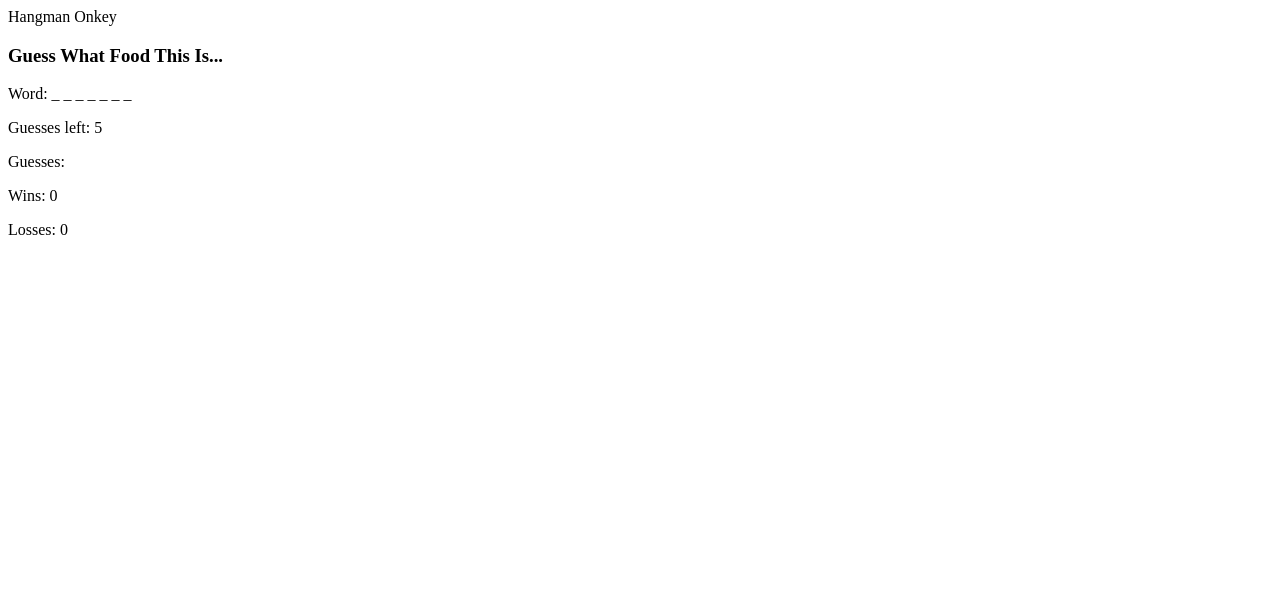
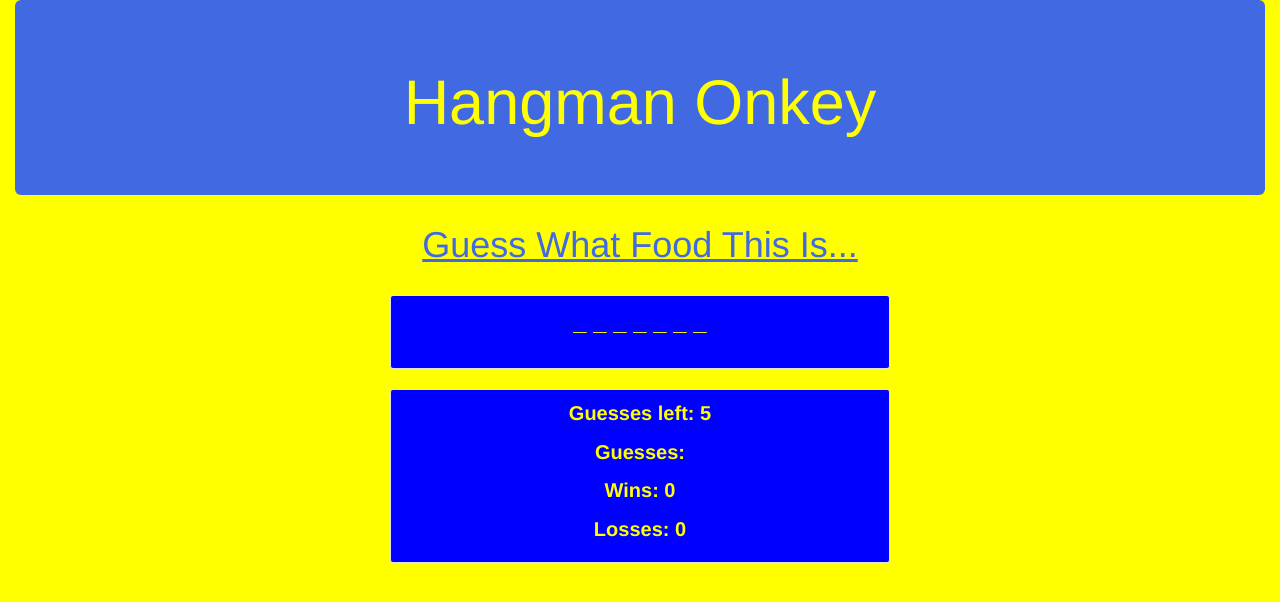
Before and after one commit to jjthom87/week-3-hangman, a plain HTML site: page assets/html/hangman.html in a window 1280 px wide. Drawn offline with nearby package versions, Linux system fonts and the light colour scheme.

Commit message:
styled, maybe some sleep now

```diff
--- /dev/null
+++ b/assets/css/style.css
@@ -0,0 +1,24 @@
+body{
+	background-color: yellow;
+}
+.gameTitle{
+	background-color: royalblue;
+	color: yellow;
+}
+#top{
+	font-size: 36px;
+	text-decoration: underline;
+	color: royalblue;
+}
+.wordWell{
+	width: 500px;
+	background-color: blue;
+	color: yellow;
+	font-weight: bold;
+}
+#word{
+	font-size: 24px;
+}
+#stats{
+	font-size: 20px;
+}
--- a/assets/html/hangman.html
+++ b/assets/html/hangman.html
@@ -3,16 +3,32 @@
         <title>Hangman</title>
         <script type="text/javascript" src="../javascript/jquery-2.2.4.min.js"></script>
         <script type="text/javascript" src="../javascript/game.js"></script>
+        <link rel="stylesheet" href="https://maxcdn.bootstrapcdn.com/bootstrap/3.3.7/css/bootstrap.min.css">
+        <link href="../css/style.css" rel="stylesheet" />
     </head>
     <body>
-        <header>Hangman Onkey</header>
-        <h3>Guess What Food This Is...</h3>
-        <div id="word">Word: </div>
+        <div class = "container-fluid text-center">
+            <div class = "jumbotron gameTitle">
+                <h1>Hangman Onkey</h1>
+            </div>
+            <div class = "theBody">
+                <h3 id = "top">Guess What Food This Is...</h3>
+                <br>
+                <div class = "well well-sm wordwell center-block">
+                    <div id="word"></div>
+                    <br>
+                </div>
+                <div class = "well well-sm wordwell center-block" id="stats">
                     <p id="guessesLeft">Guesses Left: </p>
                     <p id="guesses">Guesses: </p>
                     <p id="wins">Wins: </p>
                     <p id="losses">Losses: </p>
+                </div>
+                <div class ="well well-sm wordwell center-block" id="messages">
                     <div id="message"></div>
                     <div id="picture"></div>
+                </div>
+            </div>
+        </div>
     </body>
 </html>
--- a/assets/javascript/game.js
+++ b/assets/javascript/game.js
@@ -37,6 +37,7 @@ $(document).ready(function(){
     var audioLoser;
     var ansPhoto;
 
+    $('#messages').hide();
 
   	function boardGame(){
 
@@ -52,7 +53,7 @@ $(document).ready(function(){
       audio = new Audio(random.sound);
       audioLoser = new Audio('../sounds/loser.m4a');
 
-          $('#word').text("Word: " + blankWord.join(' '));
+      $('#word').text(blankWord.join(' '));
       $('#guessesLeft').text("Guesses left: " + guessesLeft);
       $('#guesses').text("Guesses: " + guessedLetters);
       $('#wins').text("Wins: " + wins);
@@ -69,9 +70,10 @@ $(document).ready(function(){
       } else if (split.indexOf(userGuess) > -1){
   		for (var i = 0; i < random.word.length; i++){
   			if (random.word[i] == userGuess){
+          $('#messages').show();
           $('#message').text("Yea Brah!")
   				blankWord[i] = userGuess;
-          $('#word').text("Word: " + blankWord.join(" "));
+          $('#word').text(blankWord.join(" "));
           guessedLetters.push(userGuess);
         }
   		}
@@ -79,11 +81,13 @@ $(document).ready(function(){
       guessesLeft--;
       wrongLetters.push(userGuess);
       $('#guesses').text("Guesses: " + wrongLetters);
+      $('#messages').show();
       $('#message').text("Wrong! Guess Again.");
     }
     if (random.word === blankWord.join('')) {
       $('#dynImg').remove();
       $('#wins').text("Wins: " + wins++);
+      $('#messages').show();
       $('#message').text("You got it, now EAT IT!").fadeIn(2500).fadeOut(2500);
       ansPhoto = $('<img id="dynImg">');
       ansPhoto.attr('src', random.pic).height(300).width(300);
@@ -94,6 +98,7 @@ $(document).ready(function(){
     if (guessesLeft <= 0) {
       $('#dynImg').remove();
       $('#losses').text("Losses: " + losses++);
+      $('#messages').show();
       $('#message').text("You lost. Now, you dont eat.").fadeIn(2500).fadeOut(2500);
       ansPhoto = $('<img id="dynImg">');
       ansPhoto.attr('src', '../images/loser.jpg').height(300).width(300);
```
Lines whose indentation alone changed are shown as unchanged.
